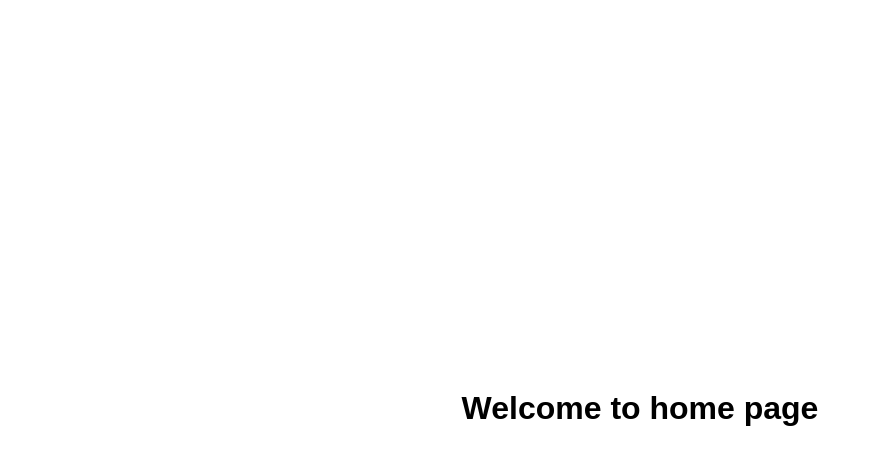
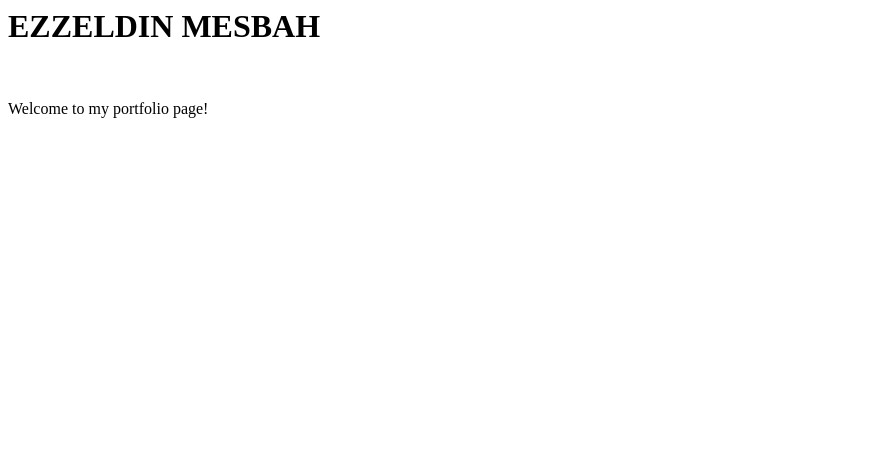
Before and after one commit to iezzeldin-mesbah/iezzeldin-mesbah.github.io, a plain HTML site: page index.html in a window 1280 px wide. Shown: the whole page, without its empty margins (0-872 px from the left). Drawn offline with Linux system fonts and the light colour scheme.

Commit message:
update titles

```diff
--- a/index.html
+++ b/index.html
@@ -3,6 +3,8 @@
         <title>EZZELDIN MESBAH | Portfolio Page</title>
     </head>
     <body>
-      <h1 style="font-family: sans-serif;display: flex; justify-content: center;align-items: center;min-height: 100vh;margin: 0;">Welcome to home page</h1>
+      <h1>EZZELDIN MESBAH</h1>
+      <br>
+      <p>Welcome to my portfolio page!</p>
     </body>
 </html>
```
